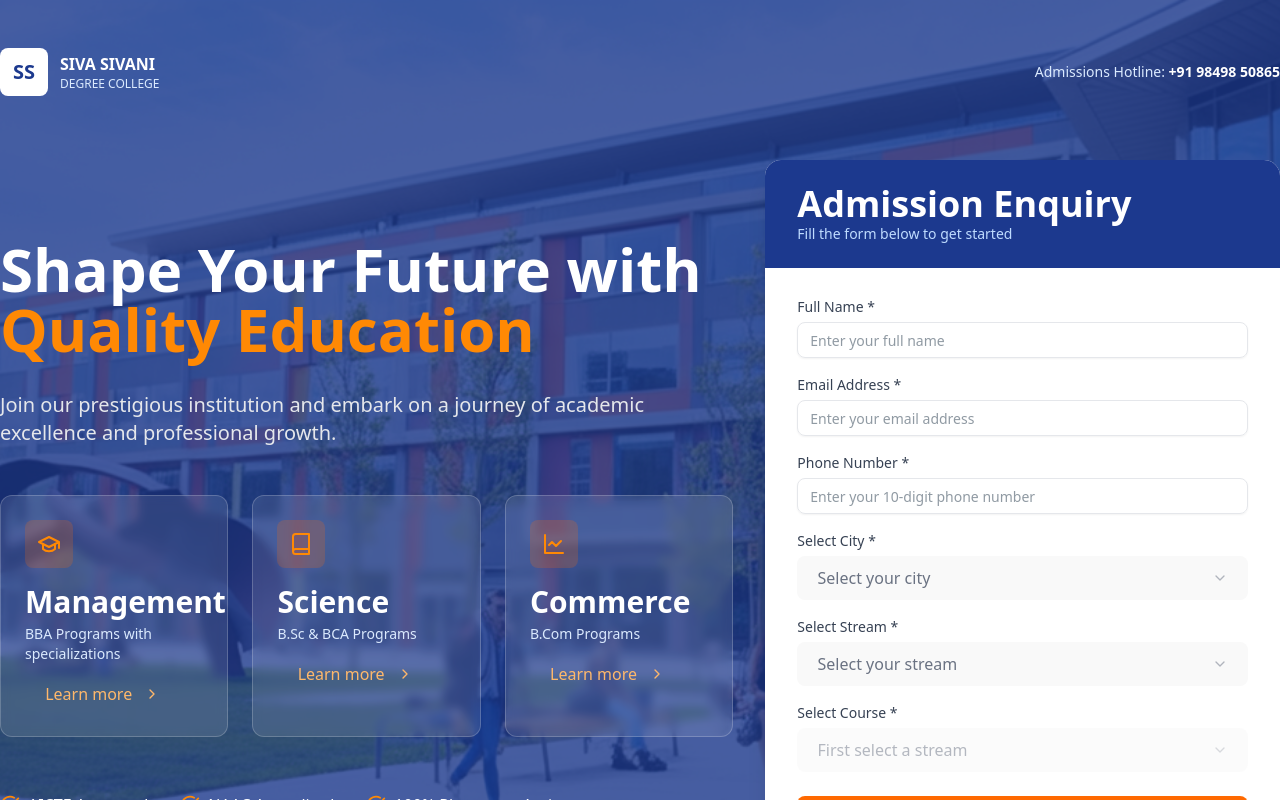
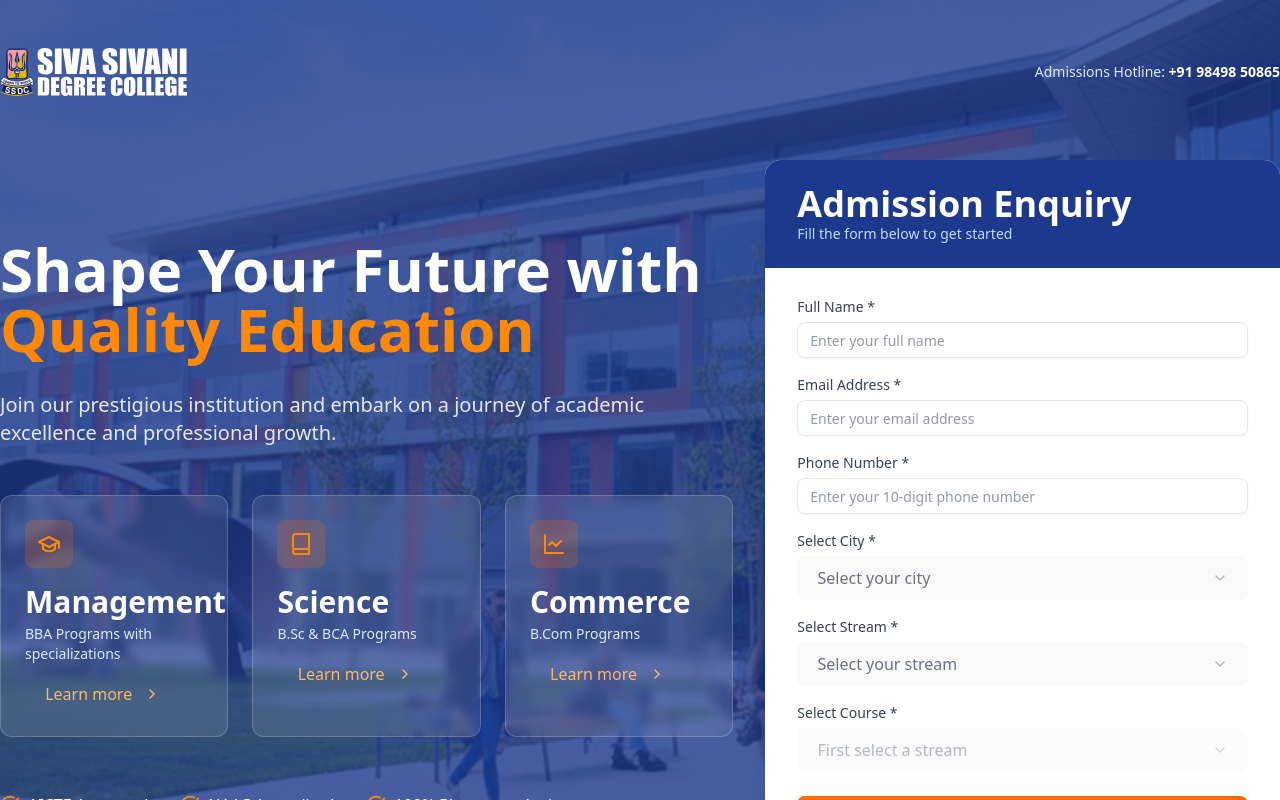
Before and after one commit to YogeshStealth/SSDC, a React (Vite) app: page / in a window 1280 px wide. Shown: the top 800 px of the page. Built offline with nearby package versions, Linux system fonts and the light colour scheme.

Commit message:
Add SSDC logo SVG and update HeroSection to use logo image
- Introduced a new SVG file for the Siva Sivani Degree College logo.
- Updated the HeroSection component to replace the text logo with the new SVG logo for improved branding and visual consistency.

```diff
--- a/src/components/Sections/hero-section.jsx
+++ b/src/components/Sections/hero-section.jsx
@@ -347,14 +347,12 @@
       <div className="container max-w-[1366px] mx-auto py-12 relative z-10">
         {/* Top bar with logo and tagline */}
         <div className="flex justify-between items-center mb-16">
-          <div className="flex items-center space-x-3">
-            <div className="w-12 h-12 bg-white rounded-lg flex items-center justify-center">
-              <span className="text-blue-900 font-bold text-xl">SS</span>
-            </div>
-            <div>
-              <h3 className="font-bold text-white">SIVA SIVANI</h3>
-              <p className="text-xs text-blue-100">DEGREE COLLEGE</p>
-            </div>
+          <div className="flex items-center">
+            <img
+              src="/ssdcLogo.svg"
+              alt="Siva Sivani Degree College Logo"
+              className="h-12 w-auto"
+            />
           </div>
           <div className="hidden md:block">
             <p className="text-sm text-blue-100">
```
Also changed, not shown: public/ssdcLogo.svg (added).
